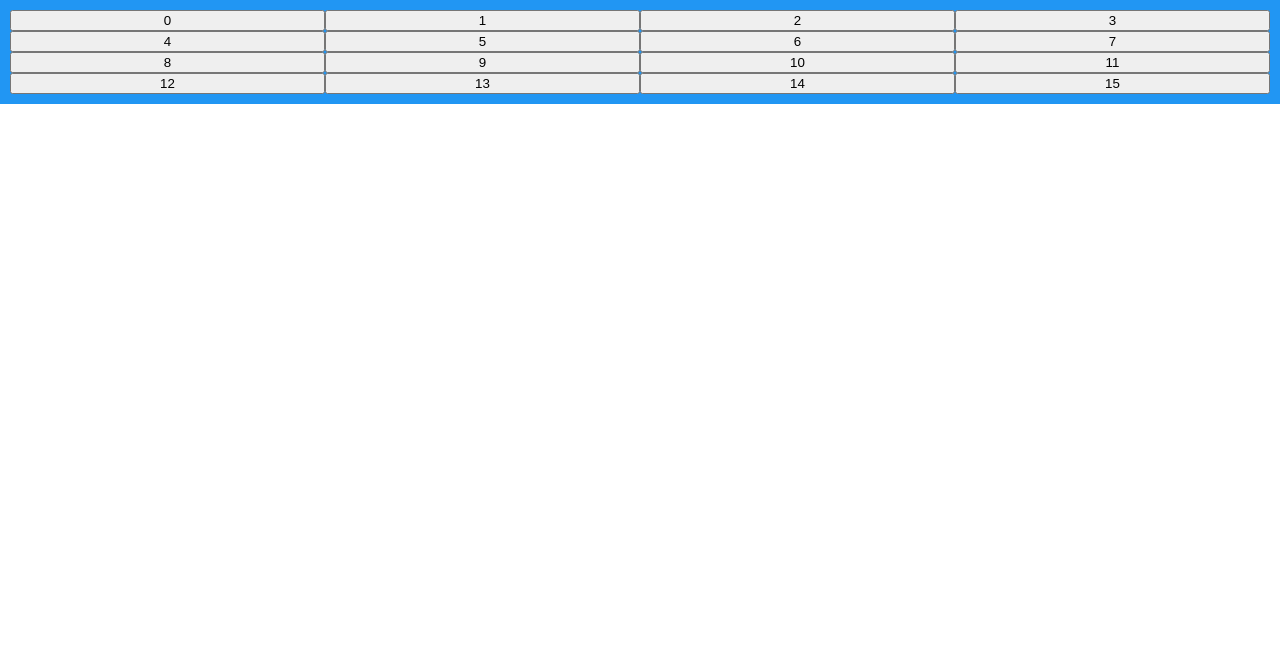
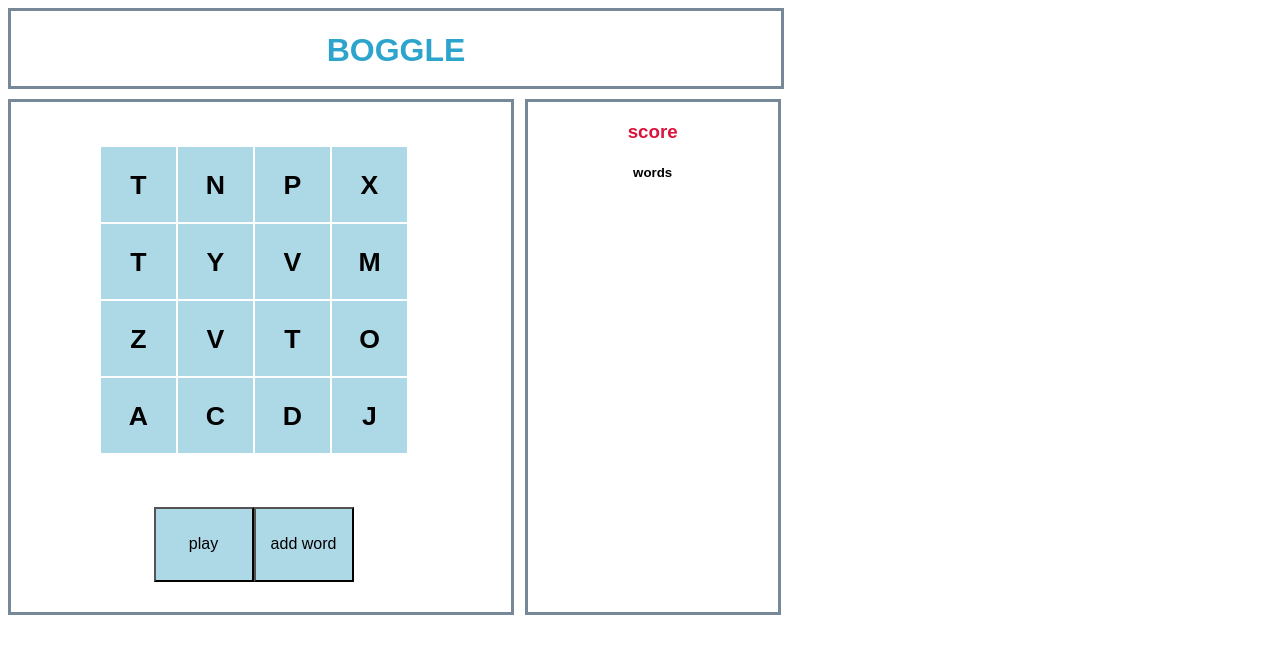
Before and after one commit to dylanjwu/boggle-react, a React (Create React App) app: page / in a window 1280 px wide. Shown: the top 654 px of the page. Built offline with nearby package versions, Linux system fonts and the light colour scheme.

Commit message:
Migrate html and css from legacy

```diff
--- a/public/index.html
+++ b/public/index.html
@@ -1,14 +1,12 @@
 <!DOCTYPE html>
 <html lang="en">
-  <head>
+
+<head>
     <meta charset="utf-8" />
     <link rel="icon" href="%PUBLIC_URL%/favicon.ico" />
     <meta name="viewport" content="width=device-width, initial-scale=1" />
     <meta name="theme-color" content="#000000" />
-    <meta
-      name="description"
-      content="Web site created using create-react-app"
-    />
+    <meta name="description" content="Web site created using create-react-app" />
     <link rel="apple-touch-icon" href="%PUBLIC_URL%/logo192.png" />
     <!--
       manifest.json provides metadata used when your web app is installed on a
@@ -25,19 +23,22 @@
       Learn how to configure a non-root public URL by running `npm run build`.
     -->
     <title>React App</title>
-  </head>
-  <body>
+</head>
+
+<body>
     <noscript>You need to enable JavaScript to run this app.</noscript>
-    <div id="root"></div>
-    <!--
-      This HTML file is a template.
-      If you open it directly in the browser, you will see an empty page.
 
-      You can add webfonts, meta tags, or analytics to this file.
-      The build step will place the bundled scripts into the <body> tag.
+    <div class="whole">
+        <header>
+            <div id="hd">
+                <h1> BOGGLE </h1>
+            </div>
+        </header>
+        <main>
+            <div id="root"></div>
+        </main>
+    </div>
+    </div>
+</body>
 
-      To begin the development, run `npm start` or `yarn start`.
-      To create a production bundle, use `npm run build` or `yarn build`.
-    -->
-  </body>
 </html>
--- a/src/App.jsx
+++ b/src/App.jsx
@@ -1,10 +1,14 @@
 import './App.css';
-import Board from './Board.jsx';
+import Game from './Game';
+import SideBar from './SideBar';
 
 function App() {
   return (
     <div className="App">
-    <Board></Board>
+       <div class="main-wrapper">
+      <Game></Game>
+      <SideBar></SideBar>
+     </div>
     </div>
   );
 }
--- a/src/Board.jsx
+++ b/src/Board.jsx
@@ -1,24 +1,33 @@
 import React from 'react';
 import Square from './Square.jsx'
+// import _ from 'lodash';
 
+const ALPHABET = 'ABCDEFGHIJKLMNOPQRSTUVWXYZ';
 class Board extends React.Component {
     constructor(props){
         super(props);
         this.state = {
             squares: Array(16).fill(null)
         }
+        this.current_word = [];
     }
-    renderSquare(i){
-        return <Square>{i}</Square>;
+    addLetter(square_id){
+       this.current_word.push(this.state.squares[square_id]);
+    }
+    renderSquare(id, letter){
+        return <Square id={id} onClick={()=>console.log("Hello")} >{letter}</Square>;
+    }
+    getRandomLetter(){
+        const rand_i = Math.floor(Math.random()*ALPHABET.length);
+        return ALPHABET[rand_i] === 'Q' ? 'Qu' : ALPHABET[rand_i];
     }
     render(){
-        const alphabet = 'ABCDEFGHIJKLMNOPQRSTUVWXYZ';
         let grid_items = [];
         for (let i = 0; i < 16; i++){
-            grid_items.push(this.renderSquare(i));
+            grid_items.push(this.renderSquare(i, this.getRandomLetter()));
         }
         return (
-            <div className="grid-container">
+            <div className="board">
             {grid_items}
             </div>
         );
--- /dev/null
+++ b/src/Game.jsx
@@ -0,0 +1,19 @@
+import React from 'react';
+import Board from './Board';
+
+class BoardContainer extends React.Component {
+
+    render(){
+        return (
+            <div className="game-wrapper">
+                <Board></Board>
+                <div className="buttons">
+                    <button id="shuffle-button">play</button>
+                    <button id="add-button"> add word </button>
+                </div>
+            </div>
+        )
+    }
+}
+
+export default BoardContainer;
--- /dev/null
+++ b/src/SideBar.jsx
@@ -0,0 +1,21 @@
+import React from 'react';
+
+class SideBar extends React.Component {
+
+    render(){
+        return (
+             <div className="side-bar">
+                    <p id="timer"> </p>
+                    <h3>score <span id="score"> </span></h3>
+                    <div className="listbox-area">
+                        <div className="left-area">
+                            <span id="ss_elem"><h5>words </h5></span>
+                            <ul id="ss_elem_list" tabindex="0" role="listbox" aria-labelledby="ss_elem"> </ul>
+                        </div>
+                    </div>
+              </div>
+        )
+    }
+}
+
+export default SideBar;
--- a/src/Square.jsx
+++ b/src/Square.jsx
@@ -9,12 +9,16 @@ class Square extends React.Component {
         }
     }
     render(){
+        console.log(`square id: sq${this.props.id+1}`);
         return (
-            <button>
+            <button id={`sq${this.props.id+1}`}onClick={this.selectSquare()}>
             {this.props.children}</button>
         )
     }
-
+    selectSquare(){
+        this.props.onClick();
+        console.log("clicked square");
+    }
 }
 
 export default Square;
--- a/src/index.css
+++ b/src/index.css
@@ -1,25 +1,112 @@
-body {
-    margin: 0;
-    font-family: -apple-system, BlinkMacSystemFont, 'Segoe UI', 'Roboto', 'Oxygen', 'Ubuntu', 'Cantarell', 'Fira Sans', 'Droid Sans', 'Helvetica Neue', sans-serif;
-    -webkit-font-smoothing: antialiased;
-    -moz-osx-font-smoothing: grayscale;
+.board {
+    display: grid;
+    grid-template-columns: auto auto auto auto;
+    /* background-color: #2196F3; */
+    padding: 5px;
 }
 
-code {
-    font-family: source-code-pro, Menlo, Monaco, Consolas, 'Courier New', monospace;
+#hd {
+    background-color: white;
+    text-align: center;
+    border: 3px solid lightslategrey;
+    width: 770px;
+    height: 75px;
 }
 
-.grid-container {
-    display: grid;
-    grid-template-columns: auto auto auto auto;
-    background-color: #2196F3;
-    padding: 10px;
+h1 {
+    font-family: sans-serif;
+    color: rgb(44, 164, 204);
 }
 
-.grid-item {
-    background-color: rgba(255, 255, 255, 0.8);
-    border: 1px solid rgba(0, 0, 0, 0.8);
-    padding: 20px;
-    font-size: 30px;
+title {
+    border: 3px solid black;
+}
+
+.game-wrapper {
+    /* position: sticky; */
+    border: 3px solid lightslategrey;
+    height: 500px;
+    width: 500px;
+    padding-top: 10px;
+    display: grid;
+    grid-gap: 3px;
+    background-color: white;
+}
+
+.board {
+    padding-top: 7%;
+    padding-bottom: 4%;
+    padding-left: 18%;
+    padding-right: 0%;
+    display: grid;
+    grid-template-columns: 75px 75px 75px 75px;
+    grid-template-rows: 75px 75px 75px 75px;
+    grid-gap: 2px;
+}
+
+.board>button {
+    font-family: sans-serif;
+    text-align: center;
+    font-size: 20pt;
+    font-style: unset;
+    font-weight: bolder;
+    padding: 23px;
+    border: 0px solid black;
+    background-color: lightblue;
+}
+
+.buttons {
+    padding-top: 1%;
+    padding-bottom: 1%;
+    padding-right: 15px;
+}
+
+#shuffle-button,
+#add-button {
+    font-family: sans-serif;
+    color: black;
+    width: 100px;
+    background-color: lightblue;
+    height: 75px;
+    text-transform: lowercase;
+    font-size: 12pt;
     text-align: center;
 }
+
+#add-button {
+    width: 100px
+}
+
+#shuffle-button:hover {
+    background-color: lightgreen;
+}
+
+.side-bar {
+    border: 3px solid lightslategray;
+    height: 510px;
+    width: 250px;
+    background-color: white;
+}
+
+.main-wrapper {
+    height: 500px;
+    width: 775px;
+    padding-top: 10px;
+    display: grid;
+    grid-template-columns: 8fr 4fr;
+    grid-template-rows: 500px;
+    grid-gap: 0px;
+}
+
+.main-wrapper>div {
+    text-align: center;
+}
+
+h3,
+h5 {
+    font-family: sans-serif;
+}
+
+h3 {
+    color: crimson;
+}
--- a/src/legacy_static/boggle.html
+++ /dev/null
@@ -1,81 +0,0 @@
-<!DOCTYPE html>
-<html>
-
-<head>
-    <meta charset="utf-8" />
-
-    <title>Boggle</title>
-    <link href="https://fonts.googleapis.com/css?family=Open+Sans+Condensed:300|Sonsie+One" rel="stylesheet" type="text/css" />
-    <link rel="stylesheet" href="../styles/boggle.css" />
-    <link rel="stylesheet" href="../styles/side-bar.css" />
-</head>
-
-<body>
-
-    <div class="whole">
-        <header>
-            <div id="hd">
-                <h1> BOGGLE </h1>
-            </div>
-        </header>
-
-        <main>
-            <div class="main-wrapper">
-                <div class="game-wrapper">
-                    <div class="board-wrapper">
-                        <div id="sq1"> </div>
-                        <div id="sq2"> </div>
-                        <div id="sq3"> </div>
-                        <div id="sq4"> </div>
-                        <div id="sq5"> </div>
-                        <div id="sq6"> </div>
-                        <div id="sq7"> </div>
-                        <div id="sq8"> </div>
-                        <div id="sq9"> </div>
-                        <div id="sq10"> </div>
-                        <div id="sq11"> </div>
-                        <div id="sq12"> </div>
-                        <div id="sq13"> </div>
-                        <div id="sq14"> </div>
-                        <div id="sq15"> </div>
-                        <div id="sq16"> </div>
-                    </div>
-
-                    <div class="buttons">
-                        <button id="shuffle-button">play</button>
-                        <button id="add-button"> add word </button>
-                    </div>
-
-                </div>
-
-                <div class="side-bar">
-                    <p id="timer"> </p>
-                    <h3>score: <span id="score"> </span></h3>
-
-                    <div class="listbox-area">
-                        <div class="left-area">
-                            <span id="ss_elem">
-              <h5>words </h5>
-            </span>
-                            <!-- code from: see file 'side-bar.js'  -->
-                            <ul id="ss_elem_list" tabindex="0" role="listbox" aria-labelledby="ss_elem"> </ul>
-                        </div>
-                    </div>
-                </div>
-
-            </div>
-        </main>
-    </div>
-    <div id="demo"> </div>
-    <footer>
-        <!-- <p> developed by Dylan Wu </p> -->
-    </footer>
-</body>
-
-<script type="text/javascript" src="../scripts/ajaxRequest.js"></script>
-<script type="text/javascript" src="../scripts/boardLogic.js"></script>
-<script type="text/javascript" src="../scripts/graph.js"></script>
-<script type="text/javascript" src="../scripts/clock.js"></script>
-<script type="text/javascript" src="../scripts/boggle.js"></script>
-
-</html>
```
Also changed, not shown: src/legacy_static/boggle.css (deleted, +0 -122 lines).
